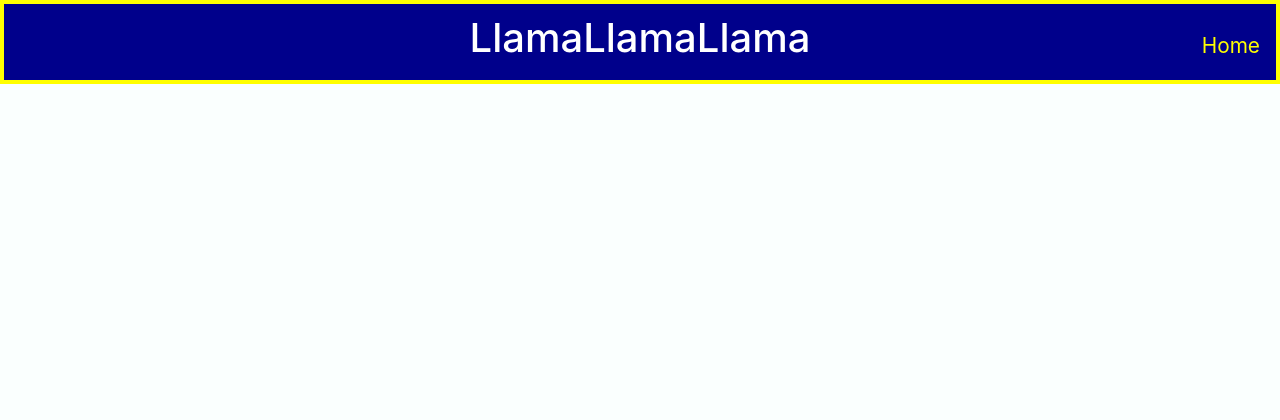
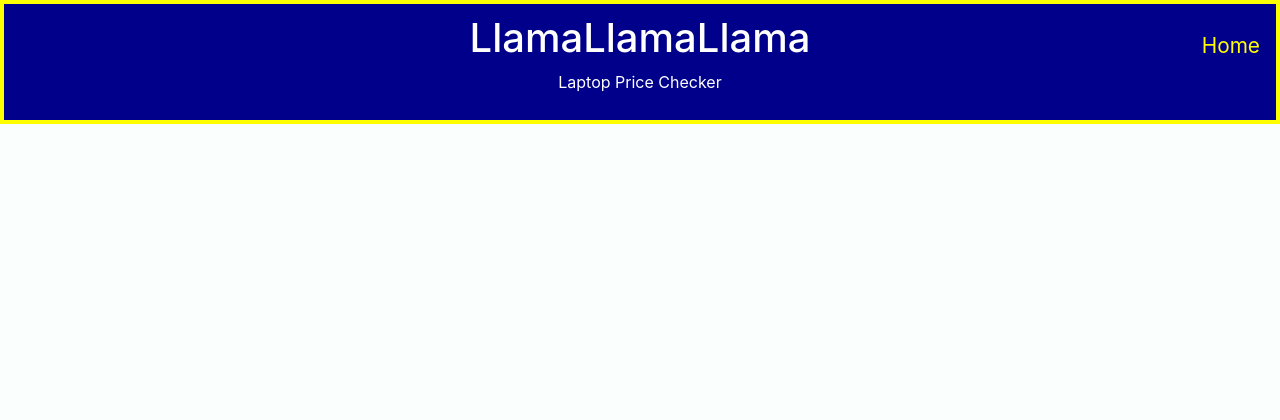
Before and after one commit to CodeEMP/LaptopPriceComparison, a Python web app: template appfiles/templates/base.html in a window 1280 px wide. Shown: the top 420 px of the page. Run offline with Jinja, Linux system fonts and the light colour scheme; the template is opened without the code that fills it, so the values that code supplies are empty; some libraries are stand-ins or nearby versions.

Commit message:
title flair

```diff
--- a/appfiles/templates/base.html
+++ b/appfiles/templates/base.html
@@ -63,6 +63,9 @@
             <h1 style='text-align: center;'>
                 LlamaLlamaLlama
             </h1>
+            <p style='text-align: center;'>
+              Laptop Price Checker
+            </p>
             <a href="/" style="color: yellow; position:absolute; right:20px; top:30px; font-size:1.3em">Home</a>
         </header>
         {% endblock %}
```
